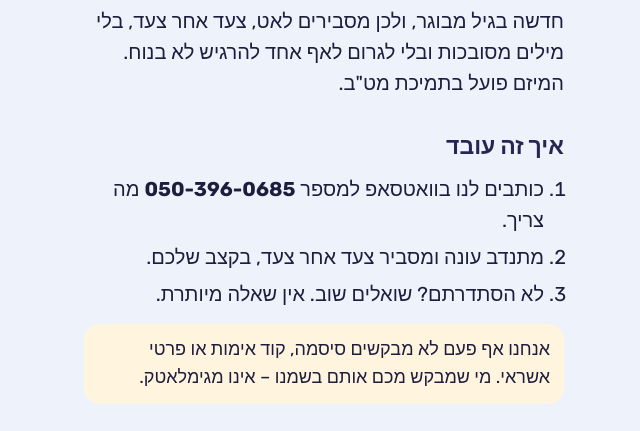
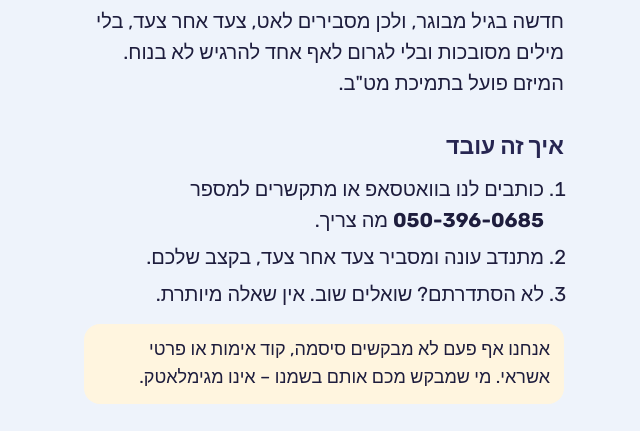
Before and after one commit to prevital-eng/contact, a plain HTML site: page index.html in a window 1280 px wide. Shown: the part 1302-1733 px from the top of the page, without its empty margins (316-956 px from the left). Drawn offline with Linux system fonts and the light colour scheme.

Commit message:
Update index.html

```diff
--- a/index.html
+++ b/index.html
@@ -97,7 +97,7 @@
 
   <h2>איך זה עובד</h2>
   <ol>
-    <li>כותבים לנו בוואטסאפ למספר <span class="num">050-396-0685</span> מה צריך.</li>
+    <li>כותבים לנו בוואטסאפ או מתקשרים למספר <span class="num">050-396-0685</span> מה צריך.</li>
     <li>מתנדב עונה ומסביר צעד אחר צעד, בקצב שלכם.</li>
     <li>לא הסתדרתם? שואלים שוב. אין שאלה מיותרת.</li>
   </ol>
```
